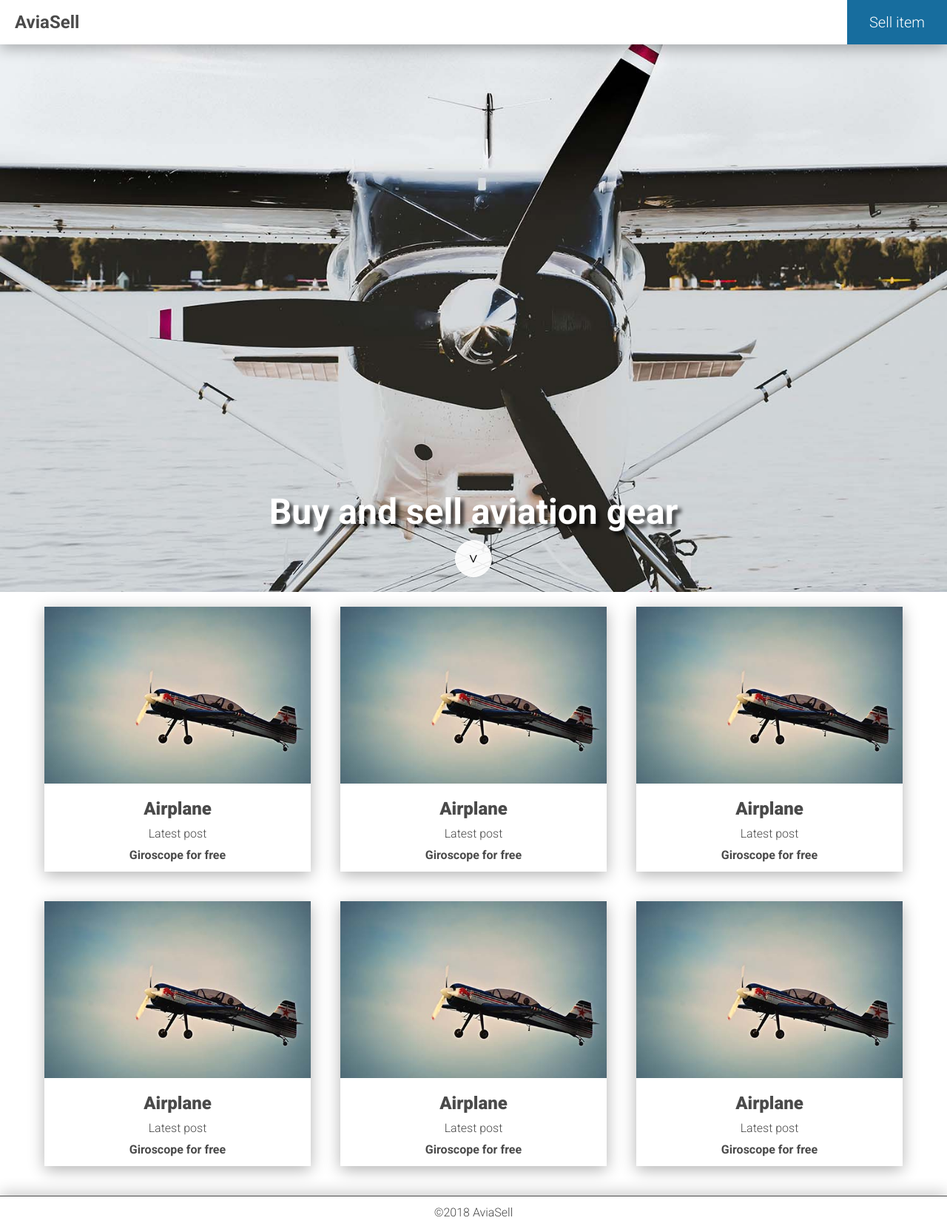
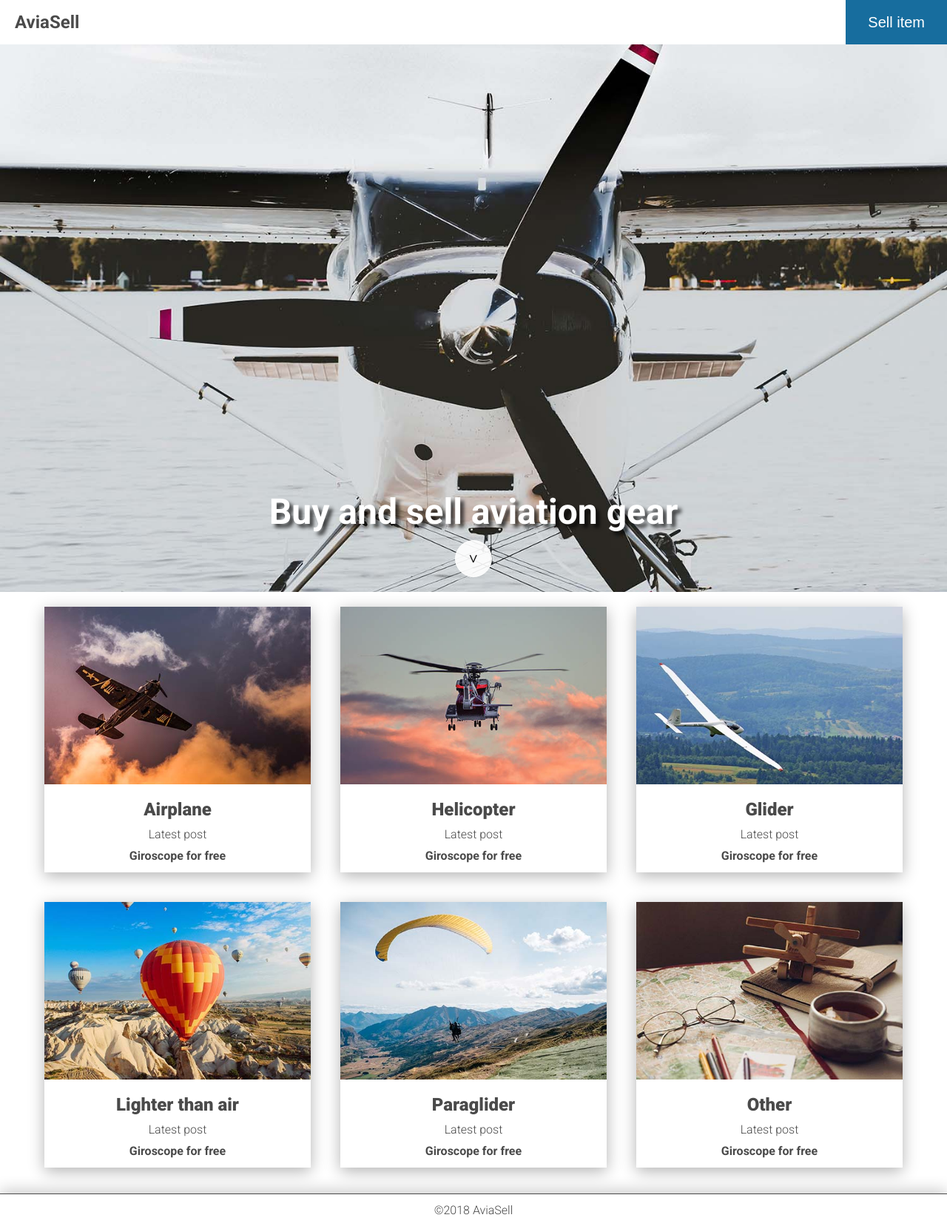
Before and after one commit to AlgirdasM/AviaSell, a website: page frontend/app/index.html in a window 1280 px wide. Shown: the whole page at 74% size. Drawn offline with nearby package versions, Linux system fonts and the light colour scheme; files that its build step writes are made by us from their sources.

Commit message:
feat: add new images, refactor styles

```diff
--- a/frontend/app/index.html
+++ b/frontend/app/index.html
@@ -26,20 +26,23 @@
     <![endif]-->
     <header class="shadow">
       <div class="logo">
-        AviaSell
+        <a href="/">AviaSell</a>
       </div>
 
-      <a class="button" href="register.html" aria-role="button">
+      <button class="loginButton">
+        <a href="register.html">
             Sell item
         </a>
+      </button>
     </header>
 
+    <main>
       <div class="banner">
         <div class="bannerText">
           <h1 class="slogan" tabindex="0">
             Buy and sell aviation gear
           </h1>
-          <a href="#clist">
+          <a href="#catList">
             <div class="arrow">
               >
             </div>
@@ -47,48 +50,47 @@
         </div>
       </div>
 
-    <main>
-      <ul id="clist" class="category_list">
+      <div class="container">
+        <ul id="catList" class="categoryList">
 
-        <li class="catalog_list_item shadow">
-          <a href="category.html"><img src="images/dominik-kollau-113776-unsplash500px.jpg" alt="Description"></a>
-          <a href="category.html"><h2>Airplane</h2></a>
-          <h3>Latest post</h3>
-          <a href="item.html"><h4>Giroscope for free</h4></a>
+          <li class="categoryItem shadow">
+            <a href="category.html"><img src="images/rodrigo-rodriguez-102662-unsplash.jpg" alt="Airplane by Rodrigo Rodriguez on Unsplash"></a>
+            <h2 class="categoryTitle"><a href="category.html">Airplane</a></h2>
+            <h3 class="categorySub">Latest post</h3>
+            <h4 class="latestItem"><a href="item.html">Giroscope for free</a></h4>
           </li>
-        <li class="catalog_list_item shadow">
-          <a href="category.html"><img src="images/dominik-kollau-113776-unsplash500px.jpg" alt="Description"></a>
-          <a href="category.html"><h2>Airplane</h2></a>
-          <h3>Latest post</h3>
-          <a href="item.html"><h4>Giroscope for free</h4></a>
+          <li class="categoryItem shadow">
+            <a href="category.html"><img src="images/neil-thomas-738058-unsplash.jpg" alt="Helicopter by Neil Thomas on Unsplash"></a>
+            <h2 class="categoryTitle"><a href="category.html">Helicopter</a></h2>
+            <h3 class="categorySub">Latest post</h3>
+            <h4 class="latestItem"><a href="item.html">Giroscope for free</a></h4>
           </li>
-        <li class="catalog_list_item shadow">
-          <a href="category.html"><img src="images/dominik-kollau-113776-unsplash500px.jpg" alt="Description"></a>
-          <a href="category.html"><h2>Airplane</h2></a>
-          <h3>Latest post</h3>
-          <a href="item.html"><h4>Giroscope for free</h4></a>
+          <li class="categoryItem shadow">
+            <a href="category.html"><img src="images/konrad-wojciechowski-110181-unsplash.jpg" alt="Glider by Konrad Wojciechowski on Unsplash"></a>
+            <h2 class="categoryTitle"><a href="category.html">Glider</a></h2>
+            <h3 class="categorySub">Latest post</h3>
+            <h4 class="latestItem"><a href="item.html">Giroscope for free</a></h4>
           </li>
-
-        <li class="catalog_list_item shadow">
-          <a href="category.html"><img src="images/dominik-kollau-113776-unsplash500px.jpg" alt="Description"></a>
-          <a href="category.html"><h2>Airplane</h2></a>
-          <h3>Latest post</h3>
-          <a href="item.html"><h4>Giroscope for free</h4></a>
+          <li class="categoryItem shadow">
+            <a href="category.html"><img src="images/ellehem-693-unsplash.jpg" alt="Air Balloon by Ellehem on Unsplash"></a>
+            <h2 class="categoryTitle"><a href="category.html">Lighter than air</a></h2>
+            <h3 class="categorySub">Latest post</h3>
+            <h4 class="latestItem"><a href="item.html">Giroscope for free</a></h4>
           </li>
-        <li class="catalog_list_item shadow">
-          <a href="category.html"><img src="images/dominik-kollau-113776-unsplash500px.jpg" alt="Description"></a>
-          <a href="category.html"><h2>Airplane</h2></a>
-          <h3>Latest post</h3>
-          <a href="item.html"><h4>Giroscope for free</h4></a>
+          <li class="categoryItem shadow">
+            <a href="category.html"><img src="images/pablo-heimplatz-275434-unsplash.jpg" alt="Paraglider by Pablo Heimplatz on Unsplash"></a>
+            <h2 class="categoryTitle"><a href="category.html">Paraglider</a></h2>
+            <h3 class="categorySub">Latest post</h3>
+            <h4 class="latestItem"><a href="item.html">Giroscope for free</a></h4>
           </li>
-        <li class="catalog_list_item shadow">
-          <a href="category.html"><img src="images/dominik-kollau-113776-unsplash500px.jpg" alt="Description"></a>
-          <a href="category.html"><h2>Airplane</h2></a>
-          <h3>Latest post</h3>
-          <a href="item.html"><h4>Giroscope for free</h4></a>
+          <li class="categoryItem shadow">
+            <a href="category.html"><img src="images/oxana-v-524239-unsplash.jpg" alt="by Oxana V on Unsplash"></a>
+            <h2 class="categoryTitle"><a href="category.html">Other</a></h2>
+            <h3 class="categorySub">Latest post</h3>
+            <h4 class="latestItem"><a href="item.html">Giroscope for free</a></h4>
           </li>
-
         </ul>
+      </div>
     </main>
 
 
--- a/frontend/app/styles/main.scss
+++ b/frontend/app/styles/main.scss
@@ -34,8 +34,9 @@ body {
     font-family: Roboto, sans-serif;
     font-size: 16px;
     line-height: 24px;
+    display: grid;
+    grid-template-rows: 60px auto 60px;
 }
-
 
 ul, li {
   list-style: none;
@@ -45,15 +46,21 @@ ul, li {
 
 a {
   text-decoration: none;
+  color: $color-grey;
 }
 
+.shadow {
+  box-shadow: 0 5px 20px 0 rgba(0,0,0,0.3);
+}
+
+
+// Header style
 header {
   width: 100%;
   height: 60px;
   display: flex;
   align-items: center;
   justify-content: space-between;
-  position: relative;
 
   .logo {
     padding: 0 20px;
@@ -62,36 +69,34 @@ header {
     color: $color-grey;
   }
 
-  a {
-    height: 100%;
-  }
-
-  .button {
+  .loginButton {
     display: grid;
     align-items: center;
-    color: #fff;
     background: $color-blue;
     height: 100%;
     border: none;
+    padding: 0 30px;
     font-size: 20px;
     font-weight: 300;
-    padding: 0 30px;
+
+    // make link white
+    a {
+      color: #fff;
+    }
   }
+
 }
 
-.shadow {
-  box-shadow: 0 5px 20px 0 rgba(0,0,0,0.3);
-}
-
-
+// Main banner style
 .banner {
   height: calc(100vh - 60px);
-  background-image: url("../images/jake-buonemani-369281-unsplash-1500px.jpg");
+  background-image: url("../images/mainbanner1500x1000px.jpg");
   background-color: $color-grey;
   background-position: center;
   background-repeat: no-repeat;
   background-size: cover;
-
+  width: 100%;
+  margin: auto;
   display: flex;
   flex-wrap: wrap;
   justify-content: center;
@@ -132,18 +137,17 @@ header {
     }
   }
 
-
 }
 
-
-.category_list {
+// Category list style
+.categoryList {
   display: grid;
 
-  .catalog_list_item {
+  .categoryItem {
     display: grid;
     margin: 20px;
 
-    h2 {
+    .categoryTitle {
       font-size: 24px;
       font-weight: 900;
       color: $color-grey;
@@ -151,7 +155,7 @@ header {
       padding: 15px 0 10px;
       margin: 0;
     }
-    h3 {
+    .categorySub {
       font-size: 16px;
       font-weight: 300;
       color: $color-grey;
@@ -159,7 +163,7 @@ header {
       padding: 0 0 5px;
       margin: 0;
     }
-    h4 {
+    .latestItem {
       font-size: 16px;
       font-weight: 700;
       color: $color-grey;
@@ -170,34 +174,57 @@ header {
   }
 }
 
-.category_name {
-  padding: 10px 20px 10px;
+
+main {
+  max-width: 100%;
+}
+
+.container {
+  width: 100%;
+}
+
+// Category items list style
+nav {
+  margin: 20px 20px 0;
+  padding: 0 0 10px;
   color: $color-grey;
   font-size: 18px;
+
+  ul {
+    display: flex;
+    flex-direction: row;
+    flex-wrap: wrap;
+  }
+
+  li:first-child {
+    padding: 0 10px 0 0;
+  }
+
+  li {
+    padding: 0 10px;
+    border-right: 1px solid $color-grey;
+  }
+
+  li:last-child {
+    border-right: 0 solid $color-grey;
+  }
 }
 
-.items_list {
+.itemsList {
   display: grid;
-
+  margin: 0 20px;
   .item {
     display: grid;
     grid-template-columns: minmax(100px, 30%) auto 100px;
-    margin: 0 20px;
-    padding: 10px 0 5px;
+    padding: 10px 0;
     border-top: 1px solid $color-grey;
 
-    .item_info {
+    .itemInfo {
       display: grid;
       grid-auto-rows: max-content;
       padding: 0 20px;
       margin: 0;
       color: $color-grey;
-
-      a {
-        padding: 0;
-        margin: 0;
-        color: $color-grey;
-      }
 
       h2 {
         padding: 0;
@@ -257,33 +284,46 @@ header {
 }
 
 footer {
+  align-self: end;
   border-top: 1px solid $color-grey;
   font-weight: 300;
   max-width: 100%;
   padding: 10px 20px 10px;
-  margin: 20px 0 0;
   color: $color-grey;
   text-align: center;
   box-shadow: 0 -5px 20px 0 rgba(0,0,0,0.2);
 }
 
 
+@media screen and (max-width: 500px) {
+  .itemsList {
+    .item {
+      grid-template-columns: auto;
+      .itemInfo {
+        padding: 0;
+        .price {
+          padding: 0 0 10px;
+        }
+      }
+    }
+  }
+}
 
 @media screen and (min-width: 500px) {
-  .category_list {
+  .categoryList {
     grid-template-columns: 1fr 1fr;
   }
 }
 
 @media screen and (min-width: 800px) {
-  .category_list {
+  .categoryList {
     grid-template-columns: 1fr 1fr 1fr;
   }
 }
 
 @media screen and (min-width: 1200px) {
-  main {
+  .container {
     width: 1200px;
-    margin: auto;
+    margin: 0 auto;
   }
 }
```
Also changed, not shown: frontend/app/category.html (+17 -38 lines), README.md, frontend/app/images/500px.svg (added), frontend/app/images/dominik-kollau-113776-unsplash500px.jpg (deleted), frontend/app/images/ellehem-693-unsplash.jpg (added), frontend/app/images/konrad-wojciechowski-110181-unsplash.jpg (added), frontend/app/images/mainbanner1500x1000px.jpg (renamed from frontend/app/images/jake-buonemani-369281-unsplash-1500px.jpg), frontend/app/images/neil-thomas-738058-unsplash.jpg (added), frontend/app/images/oxana-v-524239-unsplash.jpg (added), frontend/app/images/pablo-heimplatz-275434-unsplash.jpg (added), frontend/app/images/rodrigo-rodriguez-102662-unsplash.jpg (added). Lines whose indentation alone changed are shown as unchanged.
